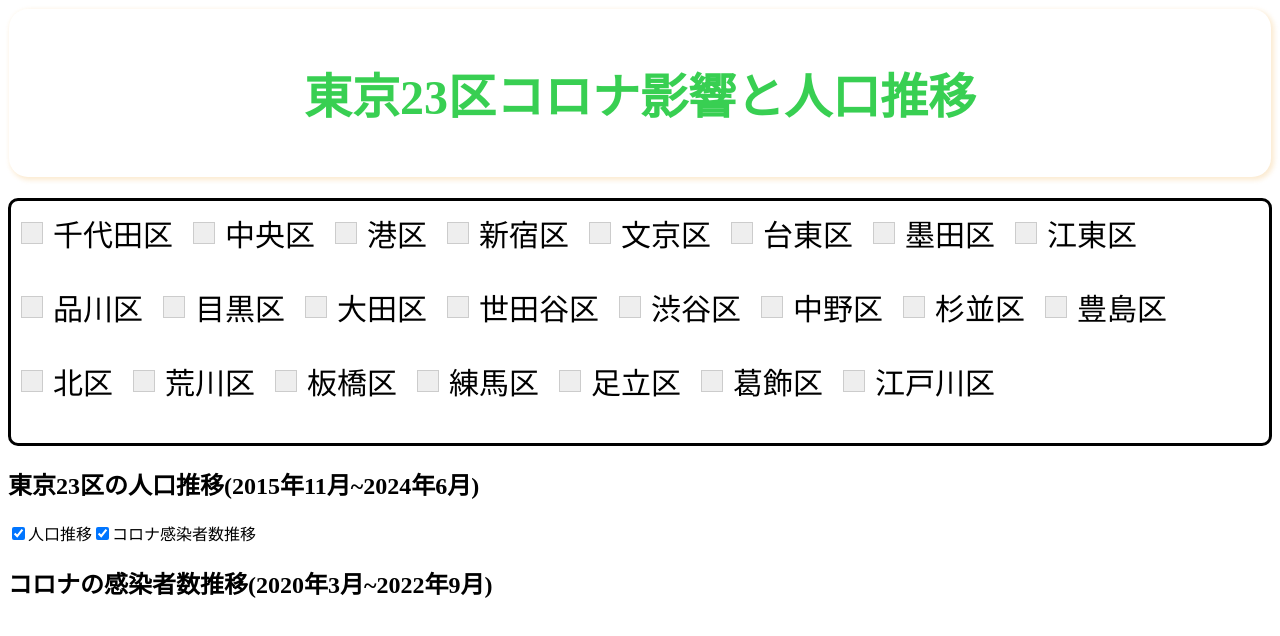
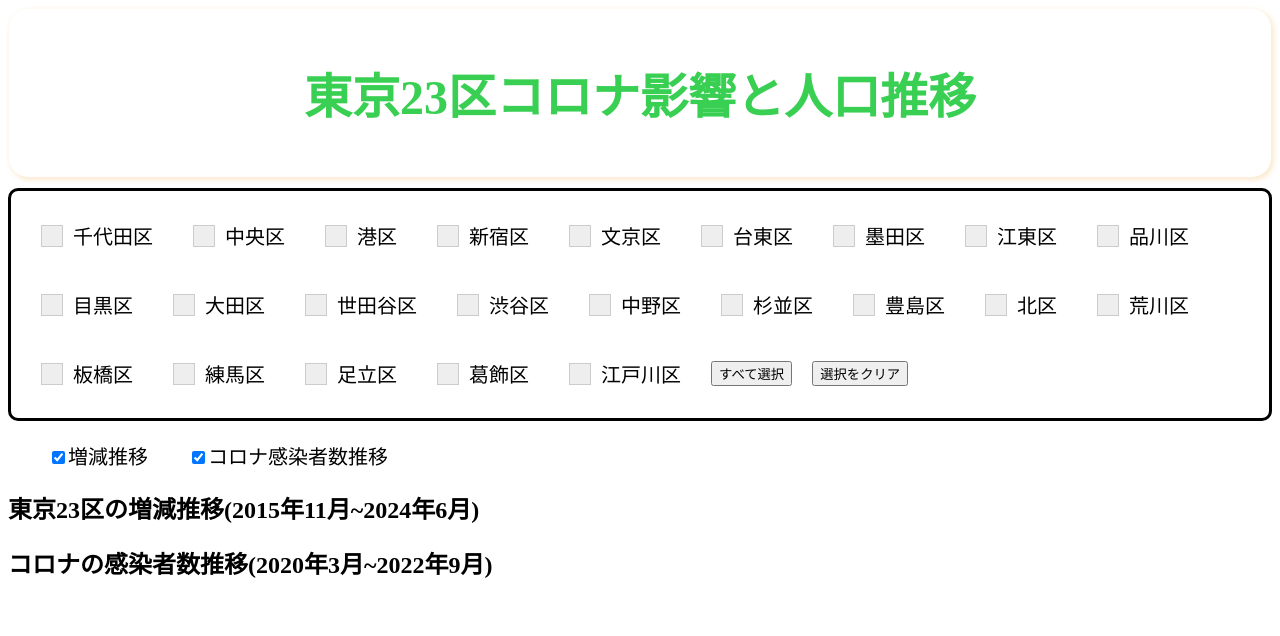
Before and after one commit to mituishi-bot/Tokyo, a React (Vite) app: page / in a window 1280 px wide. Shown: the top 636 px of the page. Built offline with nearby package versions, Linux system fonts and the light colour scheme.

Commit message:
色と移動

```diff
--- a/src/App.css
+++ b/src/App.css
@@ -4,14 +4,33 @@
   padding: 10px;
   border: 3px solid #000;
   border-radius: 10px;
-  margin-top: 20px;
+  margin-top: 10px;
+}
+
+.button-container {
+  display: flex;
+  flex-wrap: wrap;
+  align-items: center;
+}
+
+.botton-style {
+  margin: 10px;
+}
+
+.toggle-container {
+  margin: 20px;
+  margin-right: 100px;
+  font-size: 20px;
+}
+
+.toggle-margin {
+  margin: 20px;
 }
 
 .checkbox-label {
   position: relative;
-  margin-right: 20px;
-  margin-bottom: 30px;
-  font-size: 30px;
+  margin: 20px;
+  font-size: 20px;
   cursor: pointer;
   display: flex;
   align-items: center;
@@ -59,7 +78,7 @@
 }
 
 .title {
-  font-size: 44px;
+  font-size: 40px;
   margin-bottom: 30px;
   display: inline-block;
   border-radius: 20px;
--- a/src/App.jsx
+++ b/src/App.jsx
@@ -9,7 +9,6 @@ const App = () => {
   const [selectedDistrictIndexes, setSelectedDistrictIndexes] = useState([]);
   const [showPopulation, setShowPopulation] = useState(true);
   const [showKorona, setShowKorona] = useState(true);
-  const [diffData, setDiffData] = useState([]);
 
   // チェックボックスの選択状態が変更
   const handleDistrictChange = (index) => {
@@ -25,11 +24,23 @@ const App = () => {
     }
   };
 
+  // すべての選択をクリア
+  const clearSelections = () => {
+    setSelectedDistrictIndexes([]);
+  };
+
+  // すべての区を選択
+  const selectAllDistricts = () => {
+    const allDistrictIndexes = populationData.map((_, index) => index);
+    setSelectedDistrictIndexes(allDistrictIndexes);
+  };
+
   console.log("data", populationData);
 
   return (
     <div className="app-container">
       <div className="checkbox-container">
+        <div className="button-container">
           {populationData.map((district, index) => (
             <label key={index} className="checkbox-label">
               <input
@@ -42,19 +53,25 @@ const App = () => {
               {district.name}
             </label>
           ))}
+          <button className="botton-style" onClick={selectAllDistricts}>
+            すべて選択
+          </button>
+          <button className="botton-style" onClick={clearSelections}>
+            選択をクリア
+          </button>
+        </div>
       </div>
 
-      <h2>東京23区の人口推移(2015年11月~2024年6月)</h2>
       <div className="toggle-container">
-        <label>
+        <label className="toggle-margin">
           <input
             type="checkbox"
             checked={showPopulation}
             onChange={() => setShowPopulation(!showPopulation)}
           />
-          人口推移
+          増減推移
         </label>
-        <label>
+        <label className="toggle-margin">
           <input
             type="checkbox"
             checked={showKorona}
@@ -63,6 +80,8 @@ const App = () => {
           コロナ感染者数推移
         </label>
       </div>
+      <h2>東京23区の増減推移(2015年11月~2024年6月)</h2>
+
       <div className="content-container">
         <div className="chart-container">
           {showPopulation && selectedDistrictIndexes.length > 0 && (
--- a/src/polylineChart.jsx
+++ b/src/polylineChart.jsx
@@ -72,6 +72,16 @@ const Chart = ({ selectedDistrictIndexes, populationData }) => {
   // COVID-19期間の設定
   const covidStart = new Date("2020-03");
   const covidEnd = new Date("2022-09");
+  const backgroundLayer = ({ xScale, yScale }) => {
+    return (
+      <rect
+        x={xScale(covidStart)}
+        width={xScale(covidEnd) - xScale(covidStart)}
+        height={yScale.range()[0] - yScale.range()[1]}
+        fill="rgba(255, 0, 0, 0.2)"
+      />
+    );
+  };
 
   return (
     <div style={{ height: "600px" }}>
@@ -160,6 +170,17 @@ const Chart = ({ selectedDistrictIndexes, populationData }) => {
             legendOrientation: "vertical",
           },
         ]}
+        layers={[
+          "grid",
+          "markers",
+          "areas",
+          "lines",
+          "slices",
+          "points",
+          "axes",
+          "legends",
+          backgroundLayer,
+        ]}
       />
     </div>
   );
```
Lines whose indentation alone changed are shown as unchanged.
